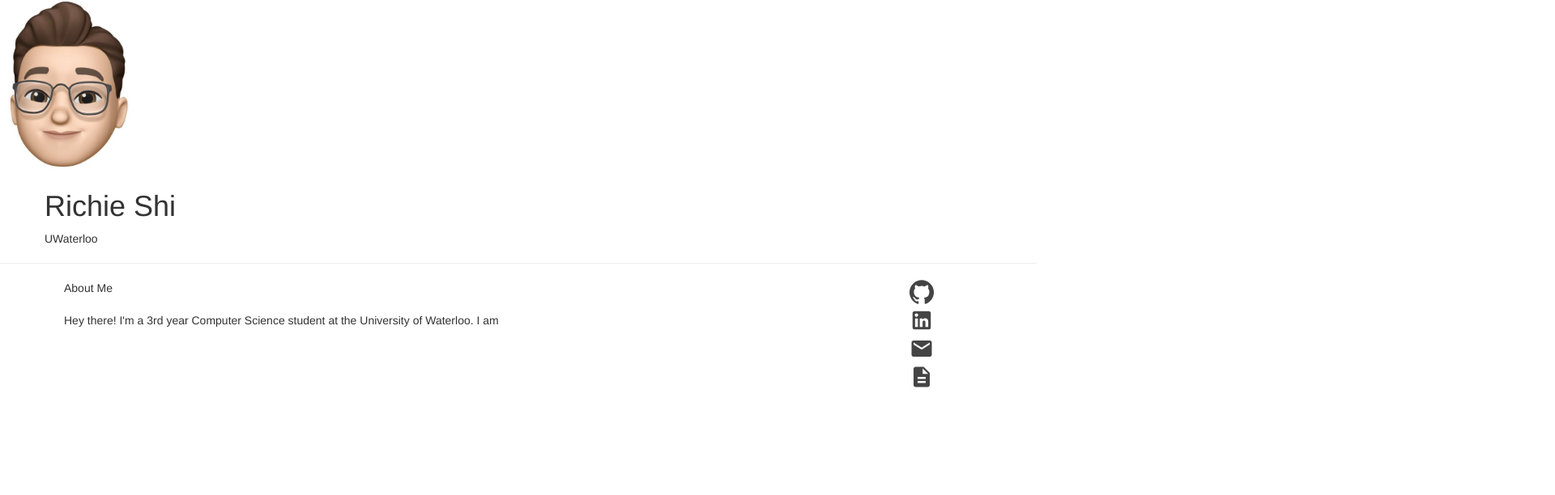
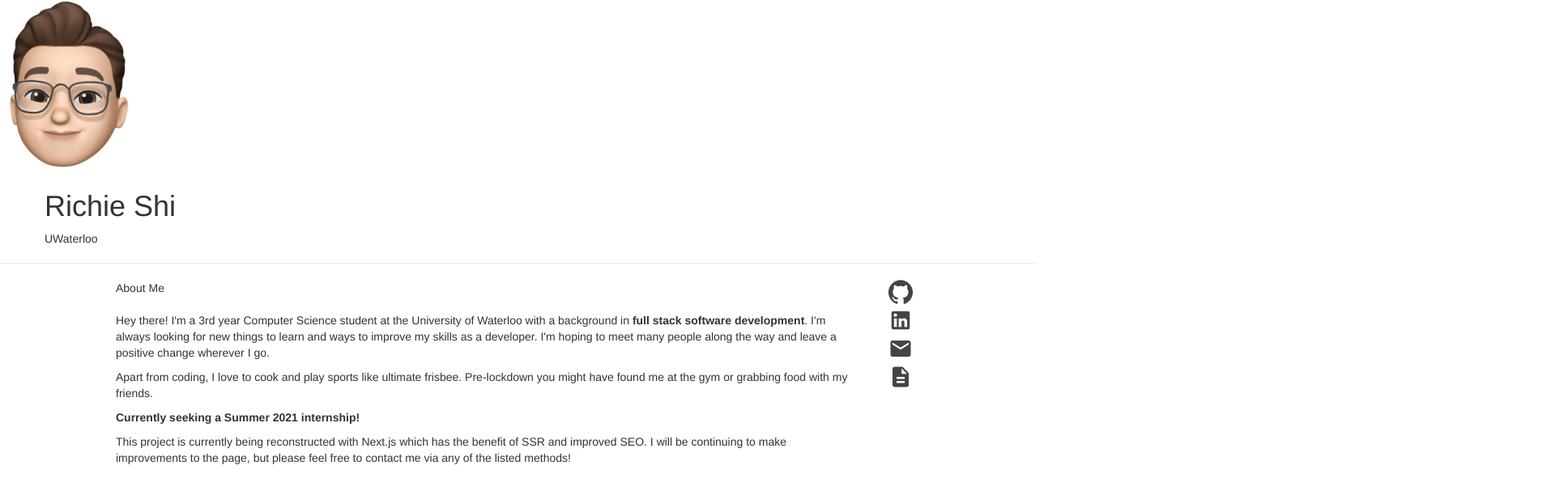
Before and after one commit to rhjshi/my-website, a Next.js app: page / in a window 1280 px wide. Shown: the top 612 px of the page at 81% size, 1920 px wide, since content can reach past the window. Built offline with nearby package versions, Linux system fonts and the light colour scheme.

Commit message:
added the text in the aboutme section

```diff
--- a/components/AboutMe.js
+++ b/components/AboutMe.js
@@ -13,34 +13,60 @@ const iconStyle = {
 const AboutMe = () => {
   return (
     <div className='about-me-container'>
-      <Container fluid style={{width: '90%'}}>
+      <Container fluid style={{width: '80%'}}>
+        <Row>
           <Col md='11'>
+            <Container fluid>
               <Row className='section-title'>About Me</Row>
               <br/>
               <Row>
-            <p>Hey there! I'm a 3rd year Computer Science student at
-            the University of Waterloo. I am </p>
+                <p>
+                  Hey there! I'm a 3rd year Computer Science student at
+                  the University of Waterloo with a background
+                  in <b>full stack software development</b>.
+                  I'm always looking for new things to learn and ways
+                  to improve my skills as a developer. I'm hoping to
+                  meet many people along the way and leave a
+                  positive change wherever I go.
+                </p>
+                <p>
+                  Apart from coding, I love to cook and play sports
+                  like ultimate frisbee. Pre-lockdown you might have found me at the
+                  gym or grabbing food with my friends.
+                </p>
+                <p>
+                  <b>
+                    Currently seeking a <span className='emp-text-color'>Summer 2021</span> internship!
+                  </b>
+                </p>
+                <p>
+                  This project is currently being reconstructed with Next.js
+                  which has the benefit of SSR and improved SEO.
+                  I will be continuing to make improvements to the page,
+                  but please feel free to contact me via any of the listed methods!
+                </p>
               </Row>
+            </Container>
           </Col>
           <Col md='1'>
             <Container>
               <Row>
-              <Col>
+                <Col md='12' xs='3'>
                   <a href="http://www.github.com/rhjshi" target="_blank" >
                     <GitHubIcon style={iconStyle}/>
                   </a>
                 </Col>
-              <Col>
+                <Col md='12' xs='3'>
                   <a href="http://www.linkedin.com/in/rhjshi" target="_blank" >
                     <LinkedInIcon style={iconStyle}/>
                   </a>
                 </Col>
-              <Col>
+                <Col md='12' xs='3'>
                   <a href="mailto: rhjshi@uwaterloo.ca" >
                     <EmailIcon style={iconStyle}/>
                   </a>
                 </Col>
-              <Col>
+                <Col md='12' xs='3'>
                   <a href="richie_shi_resume.pdf" target="_blank" >
                     <ResumeIcon style={iconStyle}/>
                   </a>
@@ -48,6 +74,7 @@ const AboutMe = () => {
               </Row>
             </Container>
           </Col>
+        </Row>
       </Container>
     </div>
   );
--- a/styles/main.scss
+++ b/styles/main.scss
@@ -3,9 +3,14 @@ $light-grey: #eee;
 $dark-grey: #444;
 $black: #000000;
 $teal: #008080;
+$blue: #0E6EB8;
 
 hr.intro-break {
   width: 90%;
+}
+
+.emp-text-color {
+  color: $blue;
 }
 
 .section-title {
```
Lines whose indentation alone changed are shown as unchanged.
